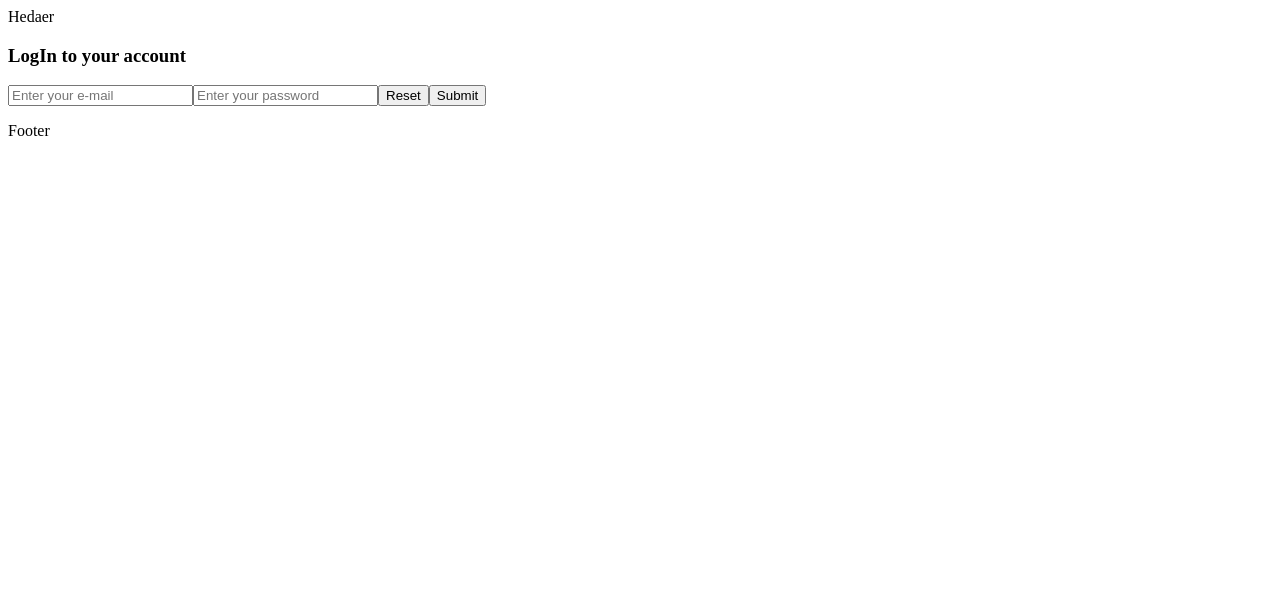
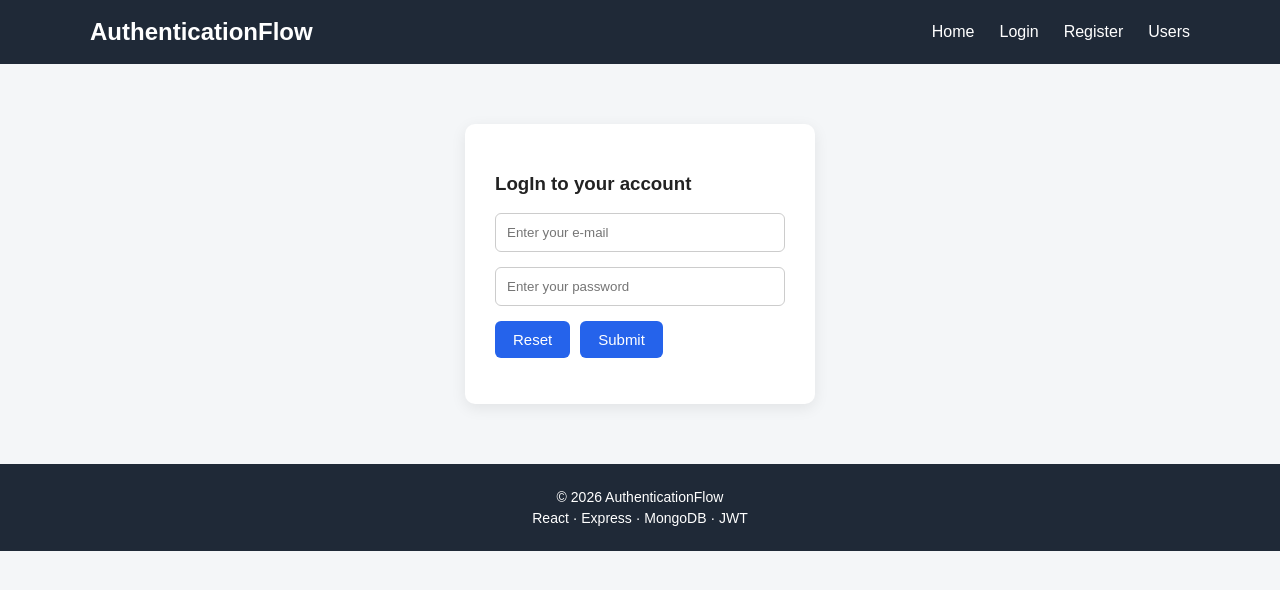
Before and after one commit to ezrakissous26-lang/AuthenticationFlow, a React (Vite) app in the folder client/: page /login in a window 1280 px wide. Shown: the top 590 px of the page. Built offline with nearby package versions, Linux system fonts and the light colour scheme.

Commit message:
feat: add home page and navigation styling

```diff
--- a/client/src/App.tsx
+++ b/client/src/App.tsx
@@ -5,12 +5,14 @@ import Login from "./pages/Login";
 import Register from "./pages/Register";
 import Users from "./pages/Users";
 import ProtectedRoute from "./components/ProtectedRoute";
+import Home from "./pages/Home";
 
 export default function App() {
   return (
     <>
     <Hedaer/>
     <Routes>
+      <Route path="/" element={<Home/>}/>
       <Route path="/register" element={<Register/>}/>
       <Route path="/login" element={<Login/>}/>
       <Route path="/users" element={<ProtectedRoute> <Users/> </ProtectedRoute>}/>
--- a/client/src/components/Footer.tsx
+++ b/client/src/components/Footer.tsx
@@ -1,5 +1,9 @@
+
 export default function Footer() {
   return (
-    <div>Footer</div>
-  )
+    <footer>
+      <p>© 2026 AuthenticationFlow</p>
+      <p>React · Express · MongoDB · JWT</p>
+    </footer>
+  );
 }
--- a/client/src/components/Hedaer.tsx
+++ b/client/src/components/Hedaer.tsx
@@ -1,7 +1,18 @@
-import React from 'react'
+import { Link } from "react-router";
 
 export default function Hedaer() {
   return (
-    <div>Hedaer</div>
-  )
+    <header>
+      <nav>
+        <h2>AuthenticationFlow</h2>
+
+        <div>
+          <Link to="/">Home</Link>
+          <Link to="/login">Login</Link>
+          <Link to="/register">Register</Link>
+          <Link to="/users">Users</Link>
+        </div>
+      </nav>
+    </header>
+  );
 }
--- /dev/null
+++ b/client/src/design/design.css
@@ -0,0 +1,157 @@
+/* ===== Global ===== */
+
+* {
+  box-sizing: border-box;
+}
+
+body {
+  margin: 0;
+  font-family: Arial, sans-serif;
+  background: #f4f6f8;
+  color: #222;
+}
+
+a {
+  color: inherit;
+  text-decoration: none;
+}
+
+button {
+  cursor: pointer;
+  border: none;
+  border-radius: 6px;
+  padding: 10px 18px;
+  font-size: 15px;
+}
+
+
+/* ===== Header ===== */
+
+header {
+  background: #1f2937;
+  color: white;
+  padding: 18px 40px;
+}
+
+header nav {
+  display: flex;
+  align-items: center;
+  justify-content: space-between;
+  max-width: 1100px;
+  margin: auto;
+}
+
+header h2 {
+  margin: 0;
+}
+
+header nav div {
+  display: flex;
+  gap: 25px;
+}
+
+header nav a {
+  color: white;
+  font-weight: 500;
+}
+
+header nav a:hover {
+  opacity: 0.7;
+}
+
+
+/* ===== Main ===== */
+
+main {
+  min-height: calc(100vh - 140px);
+}
+
+
+/* ===== Forms ===== */
+
+form {
+  width: 350px;
+  margin: 60px auto;
+  padding: 30px;
+  background: white;
+  border-radius: 10px;
+  box-shadow: 0 4px 15px rgba(0, 0, 0, 0.08);
+}
+
+form input {
+  width: 100%;
+  padding: 11px;
+  margin-bottom: 15px;
+  border: 1px solid #ccc;
+  border-radius: 6px;
+}
+
+form button {
+  margin-right: 10px;
+  background: #2563eb;
+  color: white;
+}
+
+form button:hover {
+  background: #1d4ed8;
+}
+
+
+/* ===== Home ===== */
+
+.home {
+  text-align: center;
+  padding: 80px 20px;
+}
+
+.home h1 {
+  font-size: 40px;
+  margin-bottom: 35px;
+}
+
+.home a {
+  display: inline-block;
+  margin: 10px;
+}
+
+.home button {
+  background: #2563eb;
+  color: white;
+}
+
+.home button:hover {
+  background: #1d4ed8;
+}
+
+
+/* ===== Users ===== */
+
+.users {
+  max-width: 800px;
+  margin: 50px auto;
+  padding: 20px;
+}
+
+.users > div {
+  background: white;
+  padding: 15px 20px;
+  margin-bottom: 12px;
+  border-radius: 8px;
+  box-shadow: 0 2px 8px rgba(0, 0, 0, 0.06);
+}
+
+
+/* ===== Footer ===== */
+
+footer {
+  background: #1f2937;
+  color: white;
+  text-align: center;
+  padding: 20px;
+  margin-top: 40px;
+}
+
+footer p {
+  margin: 5px;
+  font-size: 14px;
+}
--- a/client/src/main.tsx
+++ b/client/src/main.tsx
@@ -2,6 +2,7 @@ import { StrictMode } from 'react'
 import { createRoot } from 'react-dom/client'
 import { BrowserRouter } from 'react-router'
 import App from './App.tsx'
+import "./design/design.css"
 
 createRoot(document.getElementById('root')!).render(
   <StrictMode>
--- /dev/null
+++ b/client/src/pages/Home.tsx
@@ -0,0 +1,21 @@
+import { Link } from "react-router";
+
+export default function Home() {
+  return (
+    <div>
+      <h1>AuthenticationFlow</h1>
+
+      <Link to="/login">
+        <button>Login</button>
+      </Link>
+
+      <Link to="/register">
+        <button>Register</button>
+      </Link>
+
+      <Link to="/users">
+        <button>Users</button>
+      </Link>
+    </div>
+  );
+}
```
